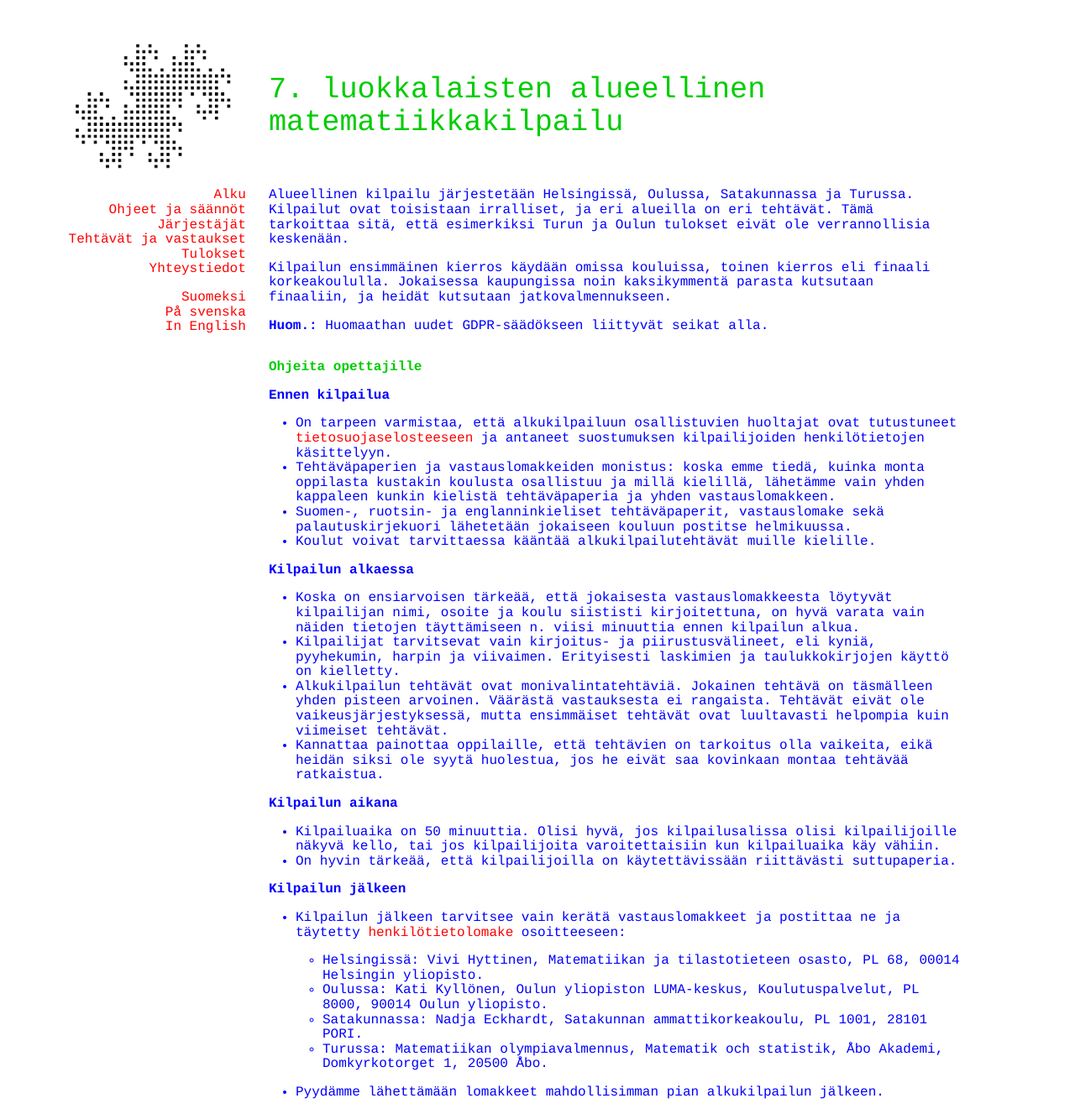
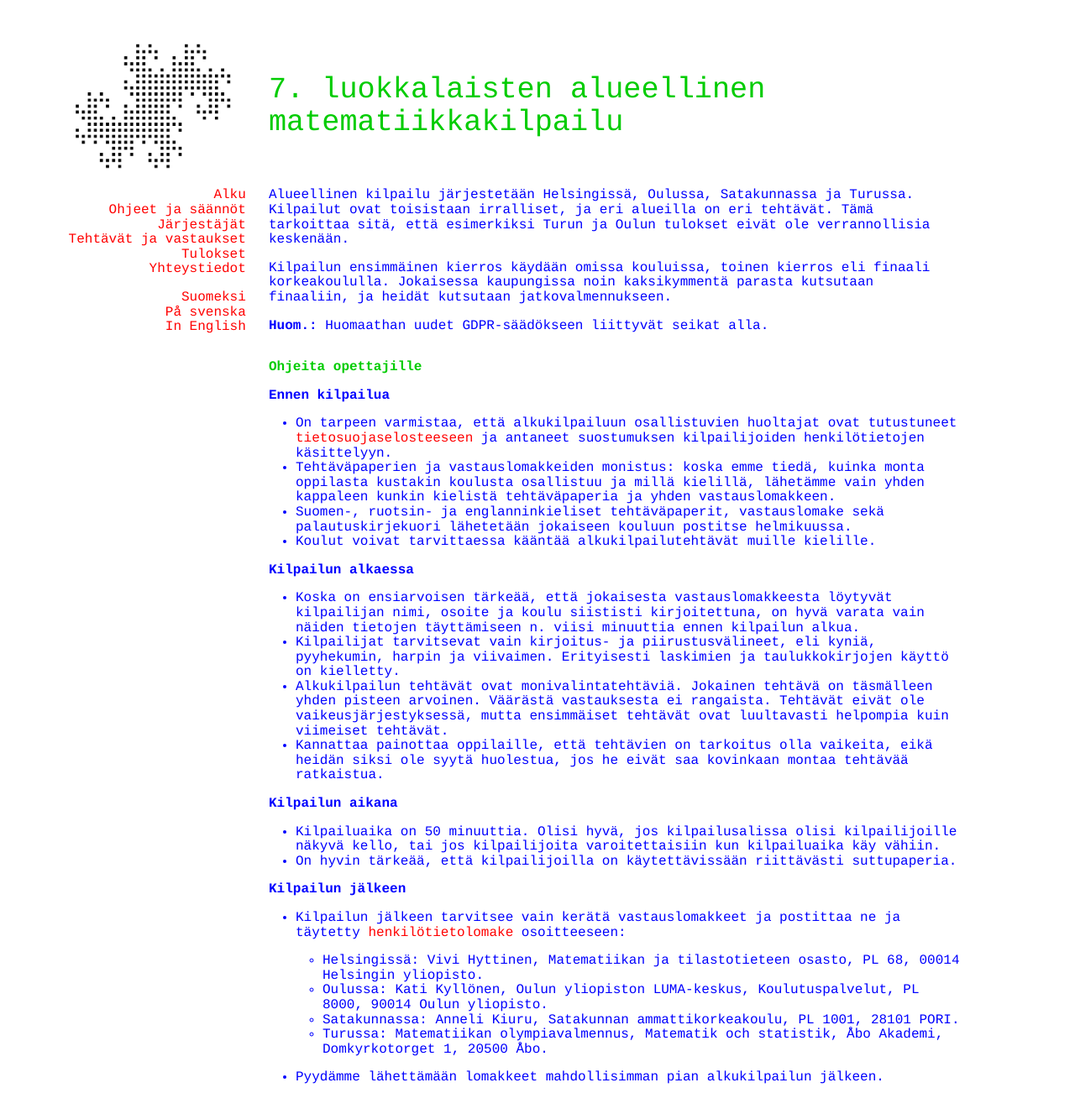
Before and after one commit to matematiikkakilpailut/matematiikkakilpailut.github.io, a Jekyll site: the page built from seiskat/ohjeet.html, in a window 1280 px wide. Shown: the whole page at 84% size. Built offline with Jekyll 4.4.1, drawn with Linux system fonts in a browser that asks for light colours.

Commit message:
Update ohjeet.html
satakunnan osoite

```diff
--- a/seiskat/ohjeet.html
+++ b/seiskat/ohjeet.html
@@ -104,7 +104,7 @@
 	      Koulutuspalvelut, PL 8000, 90014 Oulun yliopisto.
       </li>
       <li>
-	Satakunnassa: Nadja Eckhardt, Satakunnan ammattikorkeakoulu, PL
+	Satakunnassa: Anneli Kiuru, Satakunnan ammattikorkeakoulu, PL
 	1001, 28101 PORI.
       </li>
       <li>
```
